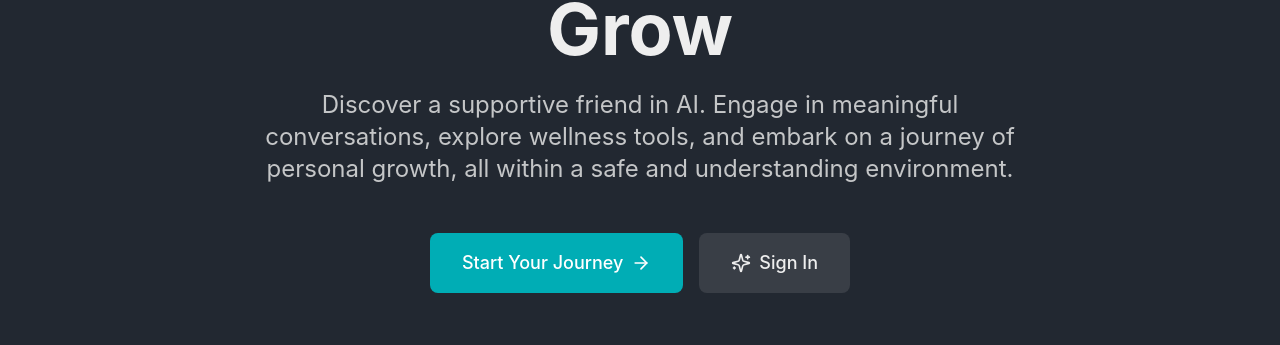
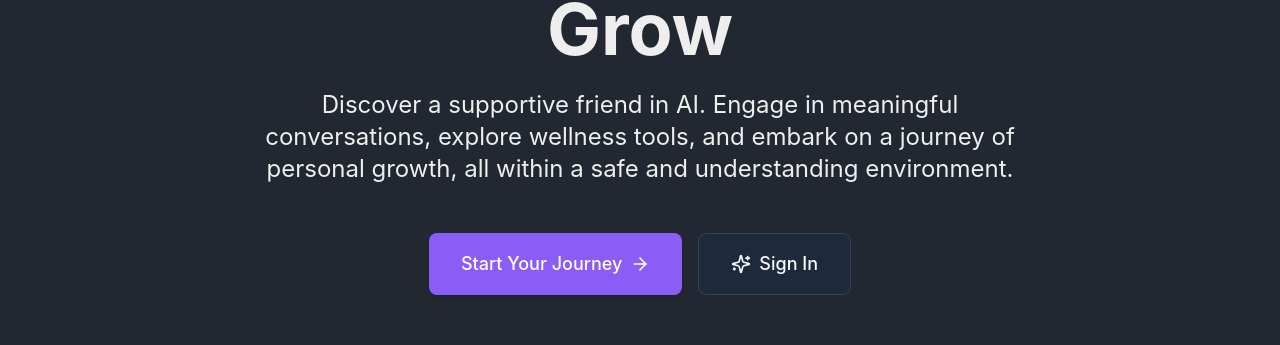
Before and after one commit to Priyank-0401/AI-Companion, a React (Vite) app in the folder frontend/: page / in a window 1280 px wide. Shown: the part 383-728 px from the top of the page. Built offline with nearby package versions, Linux system fonts and the light colour scheme; no server answers.

Commit message:
Color Scheme

```diff
--- a/frontend/src/index.css
+++ b/frontend/src/index.css
@@ -16,8 +16,24 @@
   body {
     margin: 0;
     min-height: 100vh;
-    background-color: #222831;
-    color: #EEEEEE;
+    background-color: var(--background-primary);
+    color: var(--text-primary);
+    transition: background-color 0.3s ease, color 0.3s ease;
+  }
+
+  :root {
+    /* Light mode variables */
+    --background-primary: #0f172a;
+    --background-secondary: #1e293b;
+    --background-tertiary: #334155;
+    --text-primary: #f8fafc;
+    --text-secondary: #cbd5e1;
+    --text-tertiary: #94a3b8;
+    --accent: #8b5cf6;
+    --accent-hover: #7c3aed;
+    --success: #10b981;
+    --warning: #f59e0b;
+    --error: #ef4444;
   }
 
   /* Global scrollbar hiding for better control */
@@ -38,29 +54,33 @@
 
 @layer components {
   .btn-primary {
-    @apply bg-accent hover:bg-accent/80 text-white font-medium py-2 px-4 rounded-lg transition-all duration-200 ease-in-out transform hover:scale-105;
+    @apply bg-accent hover:bg-accent/90 text-white font-medium py-2.5 px-6 rounded-lg transition-all duration-200 ease-in-out transform hover:scale-[1.02] shadow-md hover:shadow-lg;
   }
 
   .btn-secondary {
-    @apply bg-mediumDark hover:bg-mediumDark/80 text-lightText font-medium py-2 px-4 rounded-lg transition-all duration-200 ease-in-out;
+    @apply bg-background-secondary hover:bg-background-tertiary text-text-primary font-medium py-2.5 px-6 rounded-lg transition-all duration-200 ease-in-out border border-background-tertiary hover:border-accent/30;
+  }
+
+  .btn-outline {
+    @apply bg-transparent border border-text-secondary text-text-primary hover:bg-background-tertiary font-medium py-2.5 px-6 rounded-lg transition-all duration-200 ease-in-out hover:border-accent hover:text-accent;
   }
   .control-btn {
-    @apply p-3 rounded-full text-white flex items-center justify-center transition-all duration-200 ease-in-out transform hover:scale-105 shadow-lg;
+    @apply p-3 rounded-full bg-background-secondary text-text-primary hover:text-accent flex items-center justify-center transition-all duration-200 ease-in-out transform hover:scale-105 shadow-md hover:shadow-lg border border-background-tertiary hover:border-accent/30;
   }
 
   .control-btn-large {
-    @apply p-4 rounded-full text-white flex items-center justify-center transition-all duration-200 ease-in-out transform hover:scale-110 shadow-xl min-w-[60px] min-h-[60px];
+    @apply p-4 rounded-full bg-background-secondary text-text-primary hover:text-accent flex items-center justify-center transition-all duration-200 ease-in-out transform hover:scale-110 shadow-lg hover:shadow-xl min-w-[64px] min-h-[64px] border border-background-tertiary hover:border-accent/30;
   }
 
   .card {
-    @apply bg-mediumDark rounded-xl p-6 shadow-lg;
+    @apply bg-background-secondary rounded-xl p-6 shadow-lg border border-background-tertiary/50 hover:border-accent/30 transition-all duration-200;
   }
 
   .input-field {
-    @apply bg-mediumDark border border-mediumDark/50 text-lightText rounded-lg px-4 py-2 focus:outline-none focus:ring-2 focus:ring-accent focus:border-transparent transition-all duration-200;
+    @apply bg-background-secondary border border-background-tertiary/50 text-text-primary rounded-lg px-4 py-2.5 focus:outline-none focus:ring-2 focus:ring-accent/50 focus:border-accent/30 transition-all duration-200 placeholder-text-tertiary/70;
   }
   .gradient-text {
-    @apply bg-gradient-to-r from-accent to-blue-400 bg-clip-text text-transparent;
+    @apply bg-gradient-to-r from-accent to-indigo-400 bg-clip-text text-transparent font-semibold;
   }
   /* Hide scrollbar for chat messages */
   .chat-scroll-container::-webkit-scrollbar {
--- a/frontend/tailwind.config.js
+++ b/frontend/tailwind.config.js
@@ -9,10 +9,40 @@ export default {
   theme: {
     extend: {
       colors: {
-        dark: '#222831',
-        mediumDark: '#393E46',
-        accent: '#00ADB5',
-        lightText: '#EEEEEE',
+        // Primary colors
+        primary: {
+          50: '#f0f9ff',
+          100: '#e0f2fe',
+          200: '#bae6fd',
+          300: '#7dd3fc',
+          400: '#38bdf8',
+          500: '#0ea5e9', // Main primary color
+          600: '#0284c7',
+          700: '#0369a1',
+          800: '#075985',
+          900: '#0c4a6e',
+        },
+        // Neutral colors
+        dark: '#0f172a',
+        mediumDark: '#1e293b',
+        light: '#f8fafc',
+        // Accent colors
+        accent: '#8b5cf6', // Purple accent
+        success: '#10b981',
+        warning: '#f59e0b',
+        error: '#ef4444',
+        // Text colors
+        text: {
+          primary: '#f8fafc',
+          secondary: '#cbd5e1',
+          tertiary: '#94a3b8',
+        },
+        // Background colors
+        background: {
+          primary: '#0f172a',
+          secondary: '#1e293b',
+          tertiary: '#334155',
+        },
       },
       animation: {
         'fade-in': 'fadeIn 0.5s ease-in-out',
```
